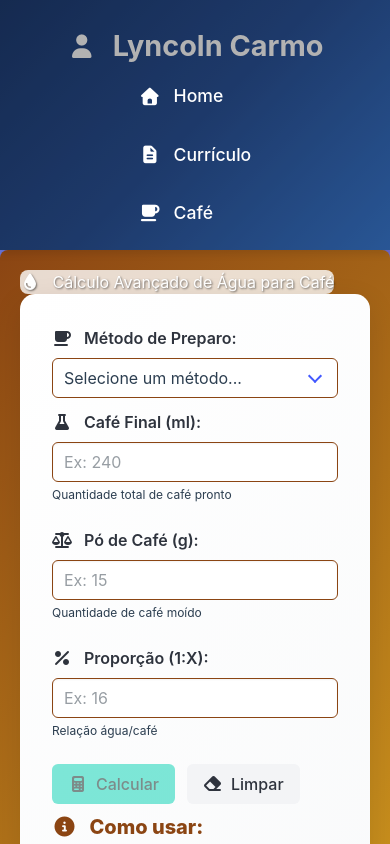
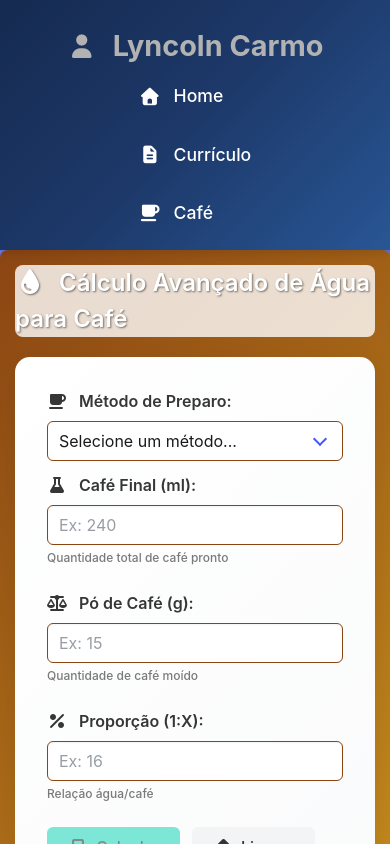
Before and after one commit to lyncolnms/lcarmo, a React (Create React App) app: page /coffee/water-calc in a window 390 px wide. Shown: the top 844 px of the page. Built offline with nearby package versions, Linux system fonts and the light colour scheme.

Commit message:
feat: Adiciona estilos ao componente WaterCalc e ajusta cálculos de água

```diff
--- /dev/null
+++ b/src/pages/WaterCalc.css
@@ -0,0 +1,80 @@
+/* WaterCalc.css - Estilos para o componente WaterCalc */
+
+.water-calc-container {
+  background-color: #fafafa;
+  color: #363636;
+  padding: 20px;
+  border-radius: 8px;
+  box-shadow: 0 2px 3px rgba(0, 0, 0, 0.1);
+}
+
+.water-calc-title {
+  color: #363636;
+  margin-bottom: 20px;
+  font-weight: 600;
+}
+
+.water-calc-form {
+  max-width: 100%;
+}
+
+/* Labels com melhor contraste usando Bulma */
+.water-calc-container .label {
+  color: #363636 !important;
+  font-weight: 600 !important;
+}
+
+.water-calc-label {
+  color: #363636 !important;
+  font-weight: 600 !important;
+}
+
+.water-calc-input {
+  border-color: #8B4513 !important;
+  background-color: white !important;
+  color: #1a1a1a !important;
+}
+
+.water-calc-input::placeholder {
+  color: #6c757d !important;
+  opacity: 0.7 !important;
+}
+
+.water-calc-select {
+  border-color: #8B4513 !important;
+  background-color: white !important;
+  color: #1a1a1a !important;
+}
+
+.water-calc-select::placeholder {
+  color: #6c757d !important;
+  opacity: 0.7 !important;
+}
+
+.water-calc-button {
+  margin-right: 10px;
+}
+
+.water-calc-result-highlight {
+  font-size: 18px;
+  font-weight: bold;
+  margin-top: 10px;
+  color: #363636;
+}
+
+/* Texto de ajuda com melhor contraste usando Bulma */
+.water-calc-container .help {
+  color: #7a7a7a !important;
+  font-weight: 500 !important;
+}
+
+/* Responsividade */
+@media (max-width: 768px) {
+  .water-calc-container {
+    padding: 15px;
+  }
+
+  .water-calc-title {
+    font-size: 1.5rem;
+  }
+}
--- a/src/pages/WaterCalc.tsx
+++ b/src/pages/WaterCalc.tsx
@@ -1,4 +1,5 @@
 import React, { useState, useEffect } from 'react';
+import './WaterCalc.css';
 
 interface BrewMethod {
   name: string;
@@ -78,7 +79,7 @@ const WaterCalc: React.FC = () => {
     if (!isNaN(coffeePowderNum) && !isNaN(ratioNum) && finalCoffee === '') {
       const calculatedWater = coffeePowderNum * ratioNum;
       setWater(calculatedWater.toFixed(1));
-      setFinalCoffee(calculatedWater.toFixed(1));
+      setFinalCoffee((calculatedWater / ratioNum).toFixed(1));
     }
     // Calcular água baseada em café final e proporção
     else if (!isNaN(finalCoffeeNum) && !isNaN(ratioNum) && coffeePowder === '') {
@@ -93,6 +94,11 @@ const WaterCalc: React.FC = () => {
       setWater(finalCoffeeNum.toFixed(1));
     }
     // Calcular café final baseado em água e proporção
+    else if (!isNaN(finalCoffeeNum) && !isNaN(ratioNum) && coffeePowder === '') {
+      const calculatedPowder = finalCoffeeNum / ratioNum;
+      setCoffeePowder(calculatedPowder.toFixed(1));
+      setWater(finalCoffeeNum.toFixed(1));
+    }
   };
 
   // Função para limpar todos os campos
@@ -105,32 +111,15 @@ const WaterCalc: React.FC = () => {
 
   return (
     <>
-      <style>
-        {`
-          .water-calc-input::placeholder {
-            color: #6c757d !important;
-            opacity: 0.7 !important;
-          }
-          .water-calc-select::placeholder {
-            color: #6c757d !important;
-            opacity: 0.7 !important;
-          }
-        `}
-      </style>
-      <main className="coffee-theme" style={{
-        backgroundColor: '#f8f9fa',
-        color: '#2c3e50',
-        padding: '20px',
-        borderRadius: '8px'
-      }}>
-        <h2>
+      <main className="coffee-theme water-calc-container">
+        <h2 className="water-calc-title">
           <i className="fa fa-tint"></i> Cálculo Avançado de Água para Café
         </h2>
 
-        <div className="calc-form">
+        <div className="calc-form water-calc-form">
           {/* Seleção de Método */}
           <div className="field">
-            <label className="label">
+            <label className="label water-calc-label">
               <i className="fa fa-coffee"></i> Método de Preparo:
             </label>
             <div className="control">
@@ -139,11 +128,6 @@ const WaterCalc: React.FC = () => {
                   value={selectedMethod}
                   onChange={(e) => setSelectedMethod(e.target.value)}
                   className="water-calc-select"
-                  style={{
-                    borderColor: '#8B4513',
-                    backgroundColor: 'white',
-                    color: '#2c3e50'
-                  }}
                 >
                   <option value="">Selecione um método...</option>
                   {brewMethods.map(method => (
@@ -173,7 +157,7 @@ const WaterCalc: React.FC = () => {
           <div className="columns">
             <div className="column">
               <div className="field">
-                <label className="label">
+                <label className="label water-calc-label">
                   <i className="fa fa-flask"></i> Café Final (ml):
                 </label>
                 <div className="control">
@@ -183,11 +167,6 @@ const WaterCalc: React.FC = () => {
                     placeholder="Ex: 240"
                     value={finalCoffee}
                     onChange={(e) => setFinalCoffee(e.target.value)}
-                    style={{
-                      borderColor: '#8B4513',
-                      backgroundColor: 'white',
-                      color: '#2c3e50'
-                    }}
                   />
                 </div>
                 <p className="help">Quantidade total de café pronto</p>
@@ -196,7 +175,7 @@ const WaterCalc: React.FC = () => {
 
             <div className="column">
               <div className="field">
-                <label className="label">
+                <label className="label water-calc-label">
                   <i className="fa fa-balance-scale"></i> Pó de Café (g):
                 </label>
                 <div className="control">
@@ -206,11 +185,6 @@ const WaterCalc: React.FC = () => {
                     placeholder="Ex: 15"
                     value={coffeePowder}
                     onChange={(e) => setCoffeePowder(e.target.value)}
-                    style={{
-                      borderColor: '#8B4513',
-                      backgroundColor: 'white',
-                      color: '#2c3e50'
-                    }}
                   />
                 </div>
                 <p className="help">Quantidade de café moído</p>
@@ -219,7 +193,7 @@ const WaterCalc: React.FC = () => {
 
             <div className="column">
               <div className="field">
-                <label className="label">
+                <label className="label water-calc-label">
                   <i className="fa fa-percentage"></i> Proporção (1:X):
                 </label>
                 <div className="control">
@@ -229,11 +203,6 @@ const WaterCalc: React.FC = () => {
                     placeholder="Ex: 16"
                     value={ratio}
                     onChange={(e) => setRatio(e.target.value)}
-                    style={{
-                      borderColor: '#8B4513',
-                      backgroundColor: 'white',
-                      color: '#2c3e50'
-                    }}
                   />
                 </div>
                 <p className="help">Relação água/café</p>
@@ -245,7 +214,7 @@ const WaterCalc: React.FC = () => {
           <div className="field is-grouped">
             <div className="control">
               <button
-                className="button is-primary"
+                className="button is-primary water-calc-button"
                 onClick={calculateFromSingleInput}
                 disabled={!selectedMethod}
               >
@@ -254,7 +223,7 @@ const WaterCalc: React.FC = () => {
             </div>
             <div className="control">
               <button
-                className="button is-light"
+                className="button is-light water-calc-button"
                 onClick={clearAll}
               >
                 <i className="fa fa-eraser"></i> Limpar
@@ -280,7 +249,7 @@ const WaterCalc: React.FC = () => {
                     <strong>Proporção:</strong> 1:{ratio}
                   </div>
                 </div>
-                <p style={{ fontSize: '18px', fontWeight: 'bold', marginTop: '10px' }}>
+                <p className="water-calc-result-highlight">
                   <strong>Água necessária:</strong> {water} ml
                 </p>
               </div>
@@ -288,16 +257,18 @@ const WaterCalc: React.FC = () => {
           )}
 
           {/* Instruções */}
-          <div className="content">
-            <h4 style={{ color: '#8B4513', marginBottom: '15px' }}>
-              <i className="fa fa-info-circle"></i> Como usar:
+          <div className="box has-background-light">
+            <h4 className="title is-5 has-text-grey-dark">
+              <i className="fa fa-info-circle has-text-info"></i> Como usar:
             </h4>
-            <ol style={{ color: '#2c3e50' }}>
-              <li>Selecione o método de preparo desejado</li>
-              <li>Preencha pelo menos um dos campos (café final, pó de café ou proporção)</li>
-              <li>Clique em "Calcular" para obter os valores restantes</li>
-              <li>Use as sugestões de moagem e proporção para melhores resultados</li>
-            </ol>
+            <div className="content has-text-grey-dark">
+              <ol>
+                <li>Selecione o método de preparo desejado</li>
+                <li>Preencha pelo menos um dos campos (café final, pó de café ou proporção)</li>
+                <li>Clique em "Calcular" para obter os valores restantes</li>
+                <li>Use as sugestões de moagem e proporção para melhores resultados</li>
+              </ol>
+            </div>
           </div>
         </div>
       </main>
```
